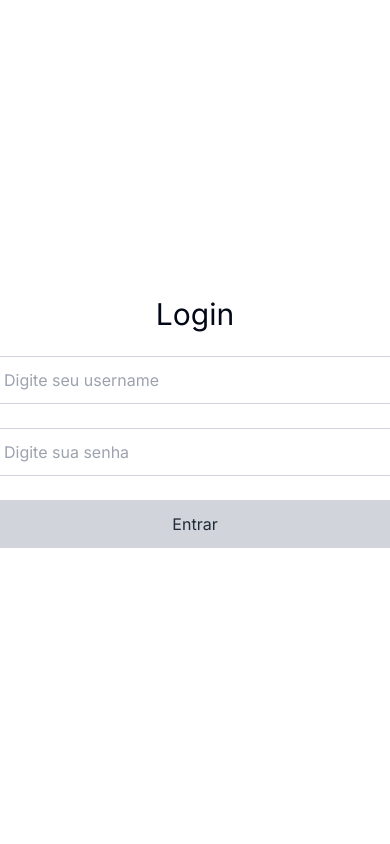
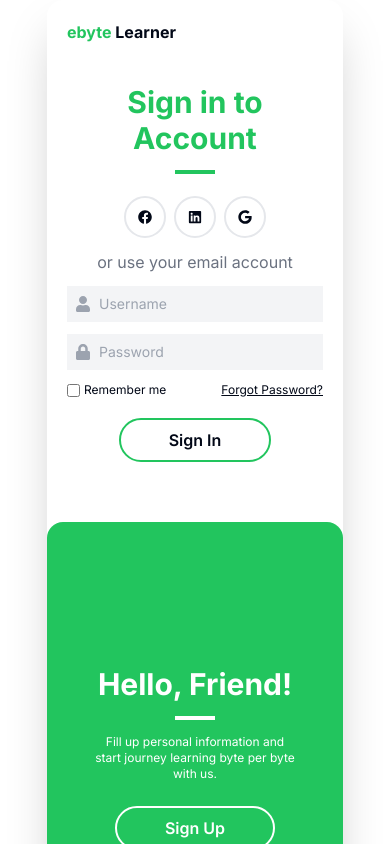
Before and after one commit to LuisMota1999/ebytelearnerFrontend, a Next.js app: page /sign-in in a window 390 px wide. Shown: the top 844 px of the page. Built offline with nearby package versions, Linux system fonts and the light colour scheme; no server answers.

Commit message:
design: complete sign-in responsive page

```diff
--- a/src/app/(auth-routes)/sign-in/page.tsx
+++ b/src/app/(auth-routes)/sign-in/page.tsx
@@ -1,61 +1,128 @@
-'use client'
+"use client";
 
 import { signIn } from "next-auth/react";
 import { useRouter } from "next/navigation";
 import { SyntheticEvent, useState } from "react";
+import {FaFacebook, FaGoogle, FaLinkedin, FaLock, FaUser} from 'react-icons/fa'
+export default function Home() {
+  const [username, setUsername] = useState<string>("");
+  const [password, setPassword] = useState<string>("");
 
-export default function Home() {
-  const [username, setUsername] = useState<string>('')
-  const [password, setPassword] = useState<string>('')
-
-  const router = useRouter()
+  const router = useRouter();
 
   async function handleSubmit(event: SyntheticEvent) {
-    event.preventDefault()
+    event.preventDefault();
 
-    const result = await signIn('credentials', {
+    const result = await signIn("credentials", {
       username,
       password,
-      redirect: false
-    })
+      redirect: false,
+    });
 
     if (result?.error) {
-      console.log(result)
-      return
+      console.log(result);
+      return;
     }
 
-    router.replace('/')
-
+    router.replace("/");
   }
 
   return (
-    <div className="flex flex-col items-center justify-center w-full h-screen">
-      <h1 className="text-3xl mb-6">Login</h1>
-
-      <form className="w-[400px] flex flex-col gap-6" onSubmit={handleSubmit}>
+    <div className="flex flex-col items-center justify-center w-full h-auto lg:h-full flex-1 px-20 text-center">
+      <div className="bg-white rounded-2xl shadow-2xl flex flex-col lg:flex-row w-auto max-w-4xl mb-4 sm:mb-0">
+        {/* Hello Friend section */}
+        <div className="w-full lg:w-2/5 bg-green-500 text-white rounded-t-2xl lg:rounded-tr-none lg:rounded-bl-2xl py-36 px-12 order-2 lg:order-1">
+          <h2 className="text-3xl font-bold mb-2">Hello, Friend!</h2>
+          <div className="border-2 w-10 border-white inline-block mb-2"></div>
+          <p className="mb-6 text-xs sm:text-base">
+            Fill up personal information and start journey learning byte per
+            byte with us.
+          </p>
+          <a
+            href="sign-up"
+            className="border-2 border-white rounded-full px-12 py-2 inline-block font-semibold hover:bg-white hover:text-green-500"
+          >
+            Sign Up
+          </a>
+        </div>
+        {/* Sign in section */}
+        <div className="w-full sm:w-[150%] lg:w-3/5 p-5 order-1 lg:order-2">
+          <div className="text-left font-bold">
+            <span className="text-green-500">ebyte</span> Learner
+          </div>
+          <div className="py-10">
+            <h2 className="text-3xl font-bold text-green-500 mb-2">
+              Sign in to Account
+            </h2>
+            <div className="border-2 w-10 border-green-500 inline-block mb-2"></div>
+            <div className="flex justify-center my-2">
+              <a
+                href="#"
+                className="border-2 border-gray-200 rounded-full p-3 mx-1 hover:bg-gray-200"
+              >
+                <FaFacebook className="text-sm"></FaFacebook>
+              </a>
+              <a
+                href="#"
+                className="border-2 border-gray-200 rounded-full p-3 mx-1 hover:bg-gray-200"
+              >
+                <FaLinkedin className="text-sm"></FaLinkedin>
+              </a>
+              <a
+                href="#"
+                className="border-2 border-gray-200 rounded-full p-3 mx-1 hover:bg-gray-200"
+              >
+                 <FaGoogle className="text-sm"></FaGoogle>
+              </a>
+            </div>
+            <p className="text-gray-500 my-3">or use your email account</p>
+            <form
+              className="flex flex-col items-center "
+              onSubmit={handleSubmit}
+            >
+              <div className="bg-gray-100 w-64 p-2 flex items-center mb-3">
+                <FaUser className="text-gray-400 mr-2"></FaUser>
                 <input
-          className="h-12 rounded-md p-2 bg-transparent border border-gray-300"
+                  className="bg-gray-100 outline-none text-sm flex-1"
                   type="text"
                   name="username"
-          placeholder="Digite seu username"
+                  placeholder="Username"
                   onChange={(e) => setUsername(e.target.value)}
                 />
-
+              </div>
+              <div className="bg-gray-100 w-64 p-2 flex items-center mb-3">
+                <FaLock className="text-gray-400 mr-2"></FaLock>
                 <input
-          className="h-12 rounded-md p-2 bg-transparent border border-gray-300"
+                  className="bg-gray-100 outline-none text-sm flex-1"
                   type="password"
                   name="password"
-          placeholder="Digite sua senha"
+                  placeholder="Password"
                   onChange={(e) => setPassword(e.target.value)}
                 />
-
+              </div>
+              <div className="flex w-64 mb-5 justify-between">
+                <label className="flex items-center text-xs">
+                  <input
+                    type="checkbox"
+                    name="remember"
+                    className="mr-1"
+                  ></input>
+                  Remember me
+                </label>
+                <a href="/forgot-password" className="text-xs underline hover:text-gray-500">
+                  Forgot Password?
+                </a>
+              </div>
               <button
                 type="submit"
-          className="h-12 rounded-md bg-gray-300 text-gray-800 hover:bg-gray-400"
+                className="border-2 border-green-500 rounded-full px-12 py-2 inline-block font-semibold hover:bg-white hover:text-green-500"
               >
-          Entrar
+                Sign In
               </button>
             </form>
           </div>
-  )
+        </div>
+      </div>
+    </div>
+  );
 }
--- a/src/app/api/auth/[...nextauth]/route.ts
+++ b/src/app/api/auth/[...nextauth]/route.ts
@@ -12,7 +12,7 @@ const nextAuthOptions: NextAuthOptions = {
 
       async authorize(credentials, req) {
         try {
-          const res = await fetch("http://localhost:5033/Auth/Login", {
+          const res = await fetch(process.env.API_NEXT_URL+"/Auth/Login", {
             method: "POST",
             body: JSON.stringify(credentials),
             headers: { "Accept": "*/*", "Content-Type": "application/json" },
```
Also changed, not shown: public/google.svg (added), 1 other file (tests, documents, lock files or other folders). Lines whose indentation alone changed are shown as unchanged.
